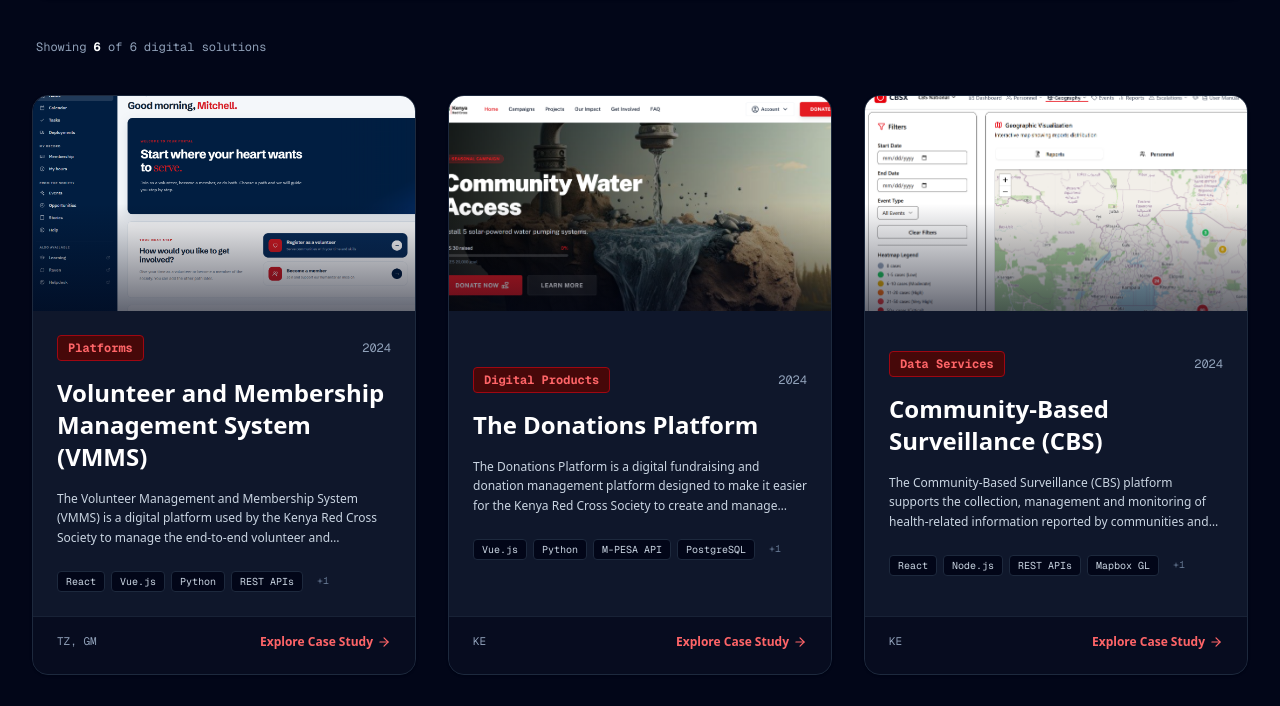
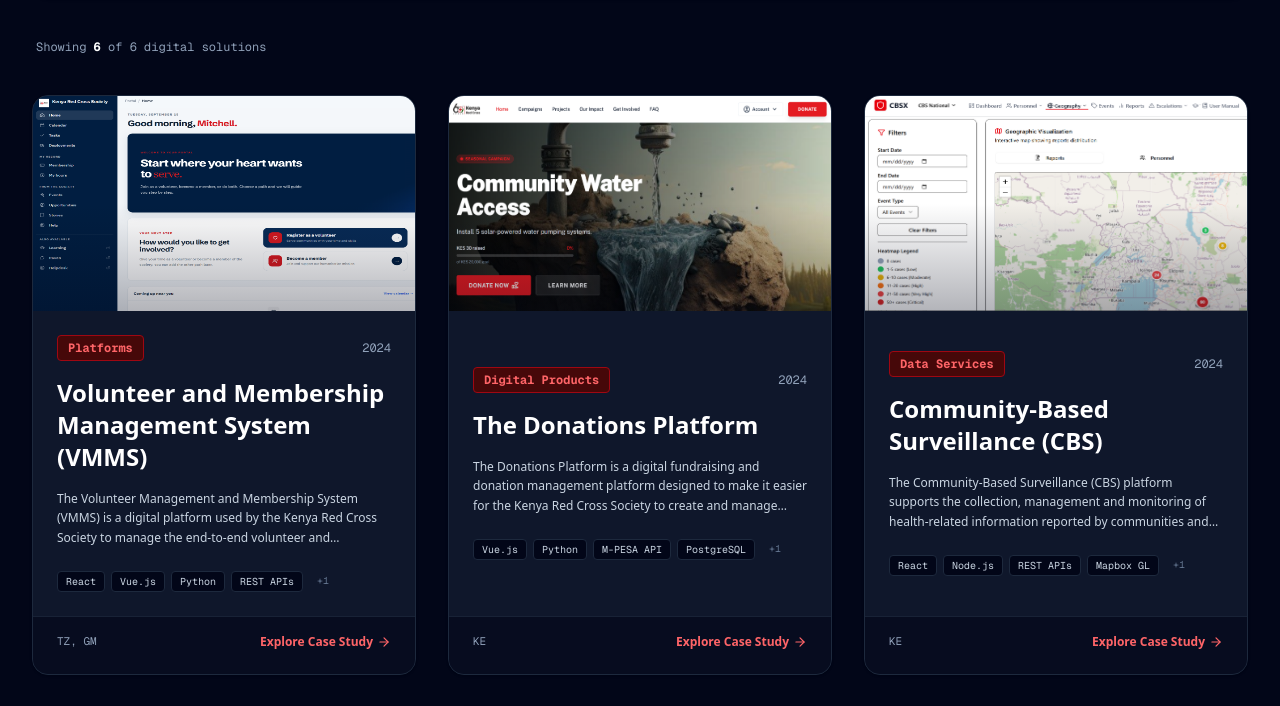
Before and after one commit to kenyaredcross/website_digital_transformation, a Next.js app: page /portfolio in a window 1280 px wide. Shown: the part 760-1466 px from the top of the page. Built offline with nearby package versions, Linux system fonts and the light colour scheme; grey boxes are pictures that could not be loaded.

Commit message:
projects images

```diff
--- a/src/components/portfolio/PortfolioFilterableGrid.tsx
+++ b/src/components/portfolio/PortfolioFilterableGrid.tsx
@@ -215,7 +215,7 @@ export function PortfolioFilterableGrid() {
             >
               <Link
                 href={`/portfolio/${project.slug}`}
-                className="relative block aspect-[16/9] overflow-hidden bg-slate-100 dark:bg-slate-950"
+                className="relative block aspect-[16/9] overflow-hidden bg-slate-100 dark:bg-slate-800"
                 aria-label={`View ${project.title} case study`}
               >
                 <Image
@@ -223,9 +223,9 @@ export function PortfolioFilterableGrid() {
                   alt={`${project.title} project preview`}
                   fill
                   sizes="(max-width: 768px) 100vw, (max-width: 1024px) 50vw, 33vw"
-                  className="object-cover transition-transform duration-500 group-hover:scale-105"
+                  className="object-fill transition-transform duration-500 group-hover:scale-105"
                 />
-                <div className="absolute inset-0 bg-gradient-to-t from-slate-950/60 via-transparent to-transparent" />
+                <div className="absolute inset-0 bg-gradient-to-t from-slate-950/30 via-transparent to-transparent pointer-events-none" />
               </Link>
               <div className="p-6 space-y-4">
                 <div className="flex items-center justify-between">
@@ -287,7 +287,7 @@ export function PortfolioFilterableGrid() {
             >
               <Link
                 href={`/portfolio/${project.slug}`}
-                className="relative block w-full md:w-48 aspect-[16/9] shrink-0 overflow-hidden rounded-xl bg-slate-100 dark:bg-slate-950"
+                className="relative block w-full md:w-48 aspect-[16/9] shrink-0 overflow-hidden rounded-xl bg-slate-100 dark:bg-slate-800"
                 aria-label={`View ${project.title} case study`}
               >
                 <Image
@@ -295,7 +295,7 @@ export function PortfolioFilterableGrid() {
                   alt={`${project.title} project preview`}
                   fill
                   sizes="(max-width: 768px) 100vw, 192px"
-                  className="object-cover transition-transform duration-500 hover:scale-105"
+                  className="object-fill transition-transform duration-500 hover:scale-105"
                 />
               </Link>
               <div className="space-y-2 flex-1">
```
